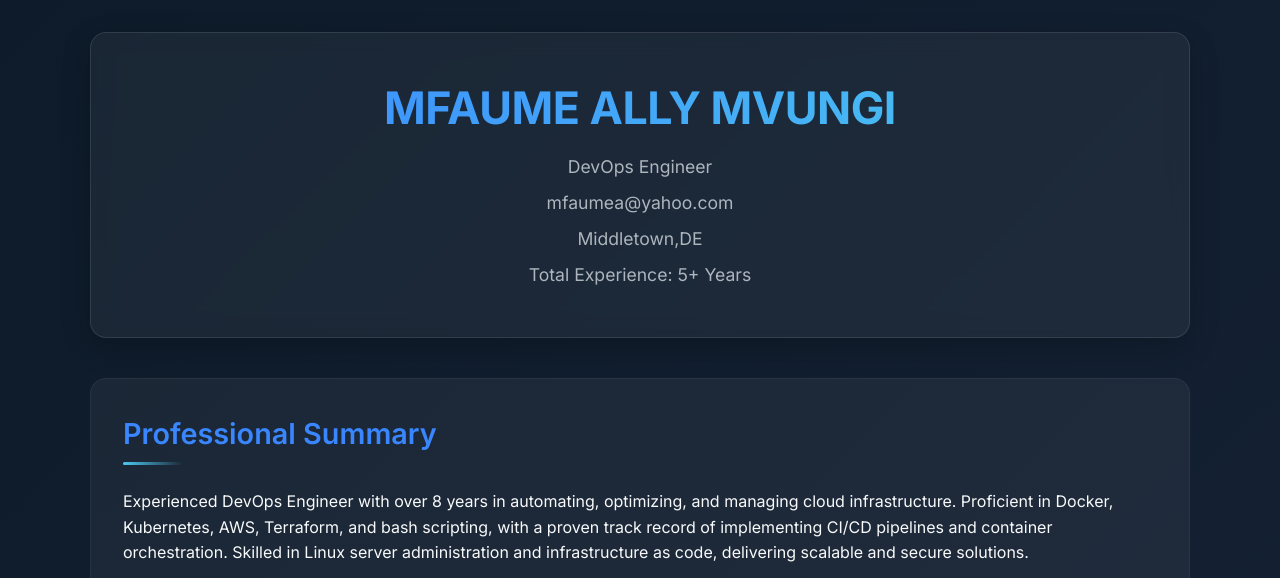
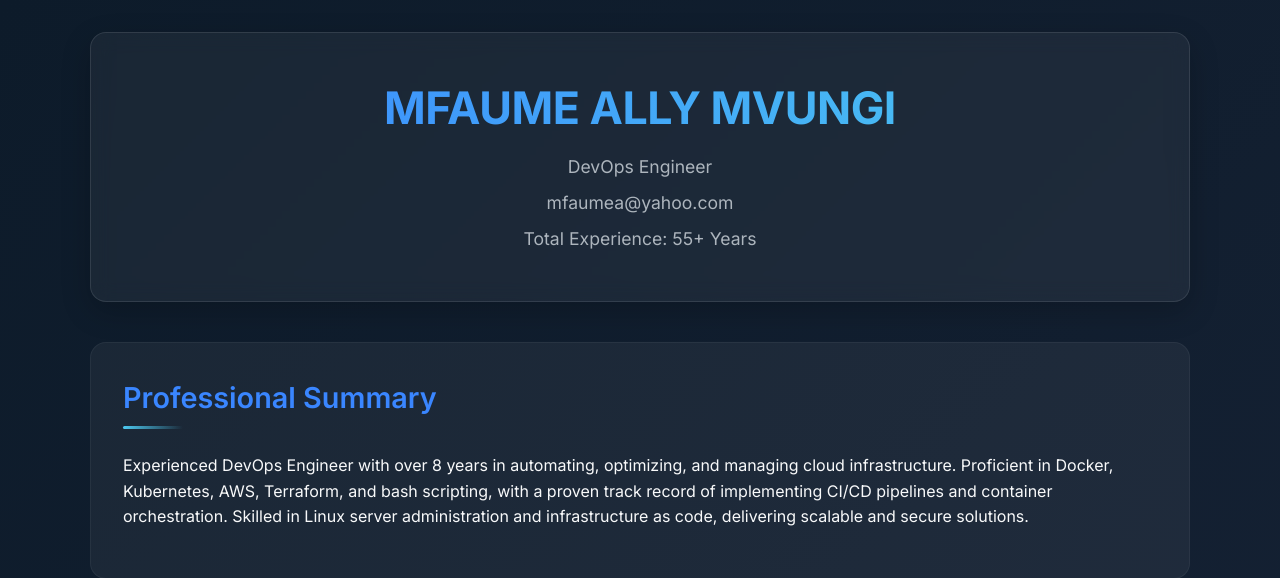
Before and after one commit to mfamari/my-resume, a Flask app: page / in a window 1280 px wide. Shown: the top 578 px of the page. Run offline with Flask 3, Linux system fonts and the light colour scheme.

Commit message:
deploy pipeline1

```diff
--- a/templates/index.html
+++ b/templates/index.html
@@ -274,8 +274,7 @@
             <h1>MFAUME ALLY MVUNGI</h1>
             <p>DevOps Engineer</p>
             <p>mfaumea@yahoo.com</p>
-            <p>Middletown,DE</p>
-            <p>Total Experience: 5+ Years</p>
+            <p>Total Experience: 55+ Years</p>
         </header>
 
         <section class="section summary">
```
